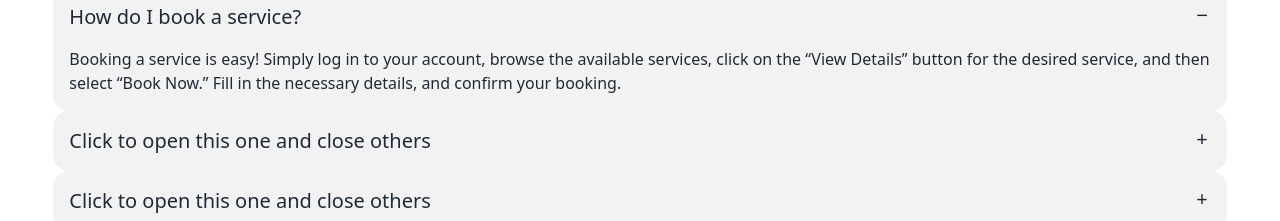
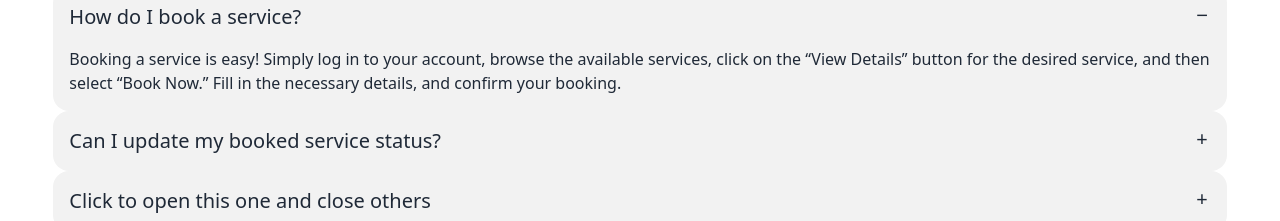
Before and after one commit to User-RAY/homeRevampServices-client-side-a11, a React (Vite) app: page / in a window 1280 px wide. Shown: the part 5085-5306 px from the top of the page. Built offline with nearby package versions, Linux system fonts and the light colour scheme.

Commit message:
Added Getting Started extra section in home page

```diff
--- a/src/components/FAQ/FAQ.jsx
+++ b/src/components/FAQ/FAQ.jsx
@@ -12,9 +12,9 @@ const FAQ = () => {
             </div>
             <div className="collapse collapse-plus bg-base-200">
             <input type="radio" name="my-accordion-3" />
-            <div className="collapse-title text-xl font-medium">Click to open this one and close others</div>
+            <div className="collapse-title text-xl font-medium">Can I update my booked service status?</div>
             <div className="collapse-content">
-                <p>hello</p>
+                <p>Yes! If you are the service provider, you can update the status of any service booked by your customers. Navigate to the <q>Service To-Do</q> section in your dashboard, find the relevant booking, and use the dropdown menu to change its status (e.g., Pending, Working, Completed).</p>
             </div>
             </div>
             <div className="collapse collapse-plus bg-base-200">
```
